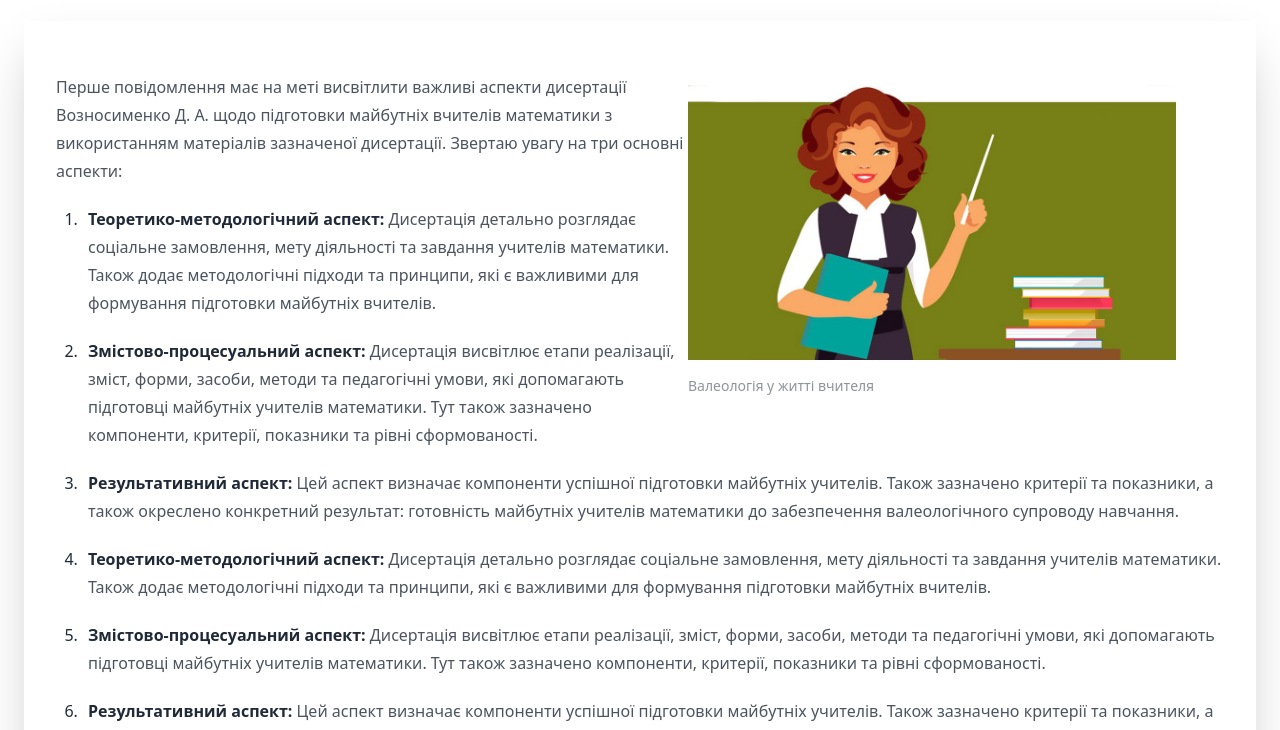
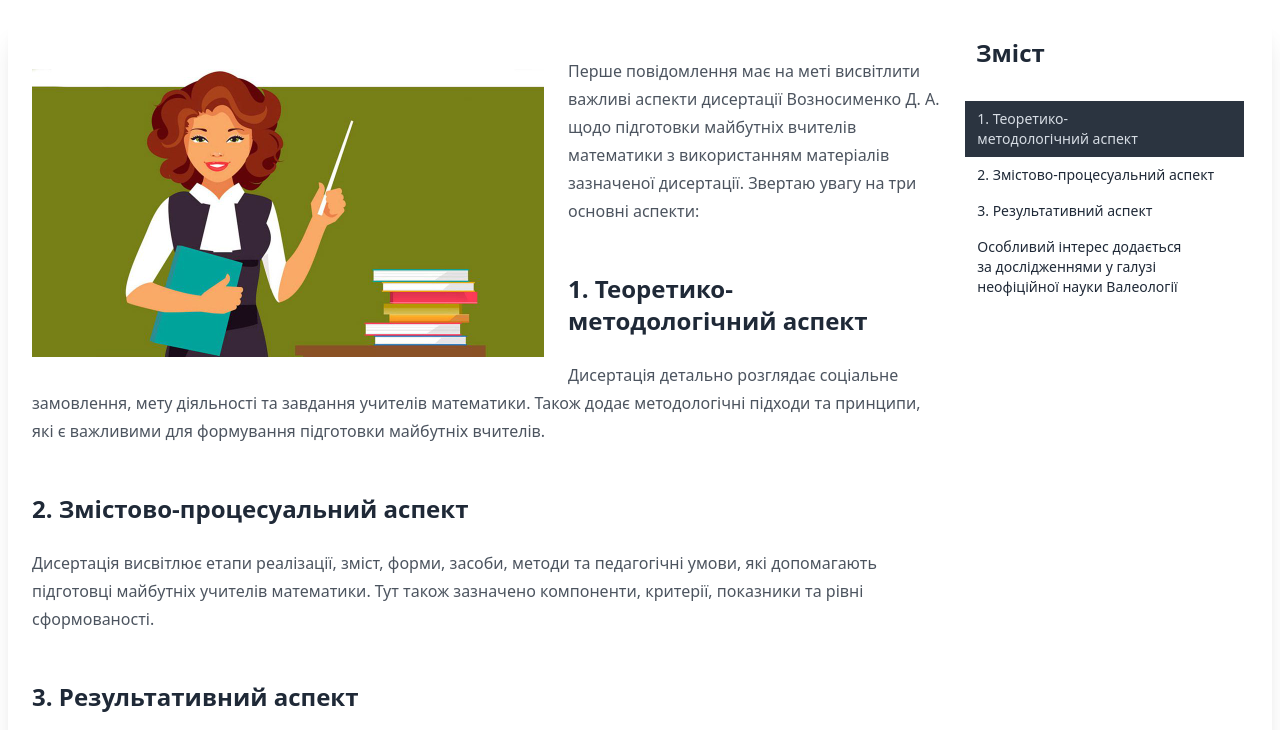
Before and after one commit to mnyorba/mnyorba.github.io, an Astro site: page /works/valeology-in-life-of-teacher in a window 1280 px wide. Shown: the part 211-941 px from the top of the page. Built offline with nearby package versions, Linux system fonts and the light colour scheme; Astro itself is replaced by a stand-in of ours.

Commit message:
[TASK] Add TOC for works

```diff
--- a/src/content/works/valeology-in-life-of-teacher.md
+++ b/src/content/works/valeology-in-life-of-teacher.md
@@ -14,17 +14,19 @@ tags:
 
 Перше повідомлення має на меті висвітлити важливі аспекти дисертації Возносименко Д. А. щодо підготовки майбутніх вчителів математики з використанням матеріалів зазначеної дисертації. Звертаю увагу на три основні аспекти:
 
-1. **Теоретико-методологічний аспект:** Дисертація детально розглядає соціальне замовлення, мету діяльності та завдання учителів математики. Також додає методологічні підходи та принципи, які є важливими для формування підготовки майбутніх вчителів.
+## 1. Теоретико-методологічний аспект
 
-2. **Змістово-процесуальний аспект:** Дисертація висвітлює етапи реалізації, зміст, форми, засоби, методи та педагогічні умови, які допомагають підготовці майбутніх учителів математики. Тут також зазначено компоненти, критерії, показники та рівні сформованості.
+Дисертація детально розглядає соціальне замовлення, мету діяльності та завдання учителів математики. Також додає методологічні підходи та принципи, які є важливими для формування підготовки майбутніх вчителів.
 
-3. **Результативний аспект:** Цей аспект визначає компоненти успішної підготовки майбутніх учителів. Також зазначено критерії та показники, а також окреслено конкретний результат: готовність майбутніх учителів математики до забезпечення валеологічного супроводу навчання.
+## 2. Змістово-процесуальний аспект
 
-1. **Теоретико-методологічний аспект:** Дисертація детально розглядає соціальне замовлення, мету діяльності та завдання учителів математики. Також додає методологічні підходи та принципи, які є важливими для формування підготовки майбутніх вчителів.
+Дисертація висвітлює етапи реалізації, зміст, форми, засоби, методи та педагогічні умови, які допомагають підготовці майбутніх учителів математики. Тут також зазначено компоненти, критерії, показники та рівні сформованості.
 
-2. **Змістово-процесуальний аспект:** Дисертація висвітлює етапи реалізації, зміст, форми, засоби, методи та педагогічні умови, які допомагають підготовці майбутніх учителів математики. Тут також зазначено компоненти, критерії, показники та рівні сформованості.
+## 3. Результативний аспект
 
-3. **Результативний аспект:** Цей аспект визначає компоненти успішної підготовки майбутніх учителів. Також зазначено критерії та показники, а також окреслено конкретний результат: готовність майбутніх учителів математики до забезпечення валеологічного супроводу навчання.
+Цей аспект визначає компоненти успішної підготовки майбутніх учителів. Також зазначено критерії та показники, а також окреслено конкретний результат: готовність майбутніх учителів математики до забезпечення валеологічного супроводу навчання.
 
-***Особливий інтерес додається за дослідженнями у галузі неофіційної науки Валеології:*** Дисертація привертає увагу через свої дослідження у цій області. Вперше визначено, теоретично обґрунтовано та експериментально перевірено педагогічні умови, спрямовані на ефективну підготовку майбутніх учителів математики до валеологічного супроводу навчання. Важливо відзначити такі досягнення, як формування позитивної мотивації, оновлення фахової підготовки та розробка моделі, яка охоплює різні аспекти підготовки майбутніх учителів математики.
+## Особливий інтерес додається за дослідженнями у галузі неофіційної науки Валеології
+
+Дисертація привертає увагу через свої дослідження у цій області. Вперше визначено, теоретично обґрунтовано та експериментально перевірено педагогічні умови, спрямовані на ефективну підготовку майбутніх учителів математики до валеологічного супроводу навчання. Важливо відзначити такі досягнення, як формування позитивної мотивації, оновлення фахової підготовки та розробка моделі, яка охоплює різні аспекти підготовки майбутніх учителів математики.
 Таким чином, дисертація Возносименко Д. А. привносить новітні підходи та значущий внесок у галузь підготовки вчителів математики, особливо в контексті валеологічного супроводу.
--- a/src/pages/works/[...slug].astro
+++ b/src/pages/works/[...slug].astro
@@ -4,6 +4,7 @@ import { type CollectionEntry, getCollection } from "astro:content";
 
 // Layout Imports
 import BaseLayout from "../../layouts/BaseLayout.astro";
+import TableOfContents from "../../components/TableOfContents.astro";
 
 interface Props {
 	entry: CollectionEntry<"works">;
@@ -21,40 +22,36 @@ export async function getStaticPaths() {
 }
 
 const { entry } = Astro.props;
-const { Content } = await entry.render();
+const { Content, headings } = await entry.render();
 ---
 
 <BaseLayout title={entry.data.title} description={entry.data.description}>
+	<article id="toc-text" class="container mx-auto">
 		<h2>{entry.data.title}</h2>
-	<main class="wrapper">
-		<div class="mx-4 shadow-2xl p-8">
+		<div class="shadow-xl p-4">
+			<div class="grid grid-cols-12">
 				<div
-				class="float-right pr-6 prose-figure:image-full prose-figure:mr-6"
+					class="col-start-1 col-end-13 md:col-end-8 lg:col-end-9 xl:col-end-10 order-2 md:order-1 px-2"
 				>
+					<div class="float-left mr-6">
 						<div
 							class="relative aspect-w-4 aspect-h-5 sm:aspect-w-16 sm:aspect-h-9 w-full sm:w-72 lg:w-[32rem]"
 						>
 							{
 								entry.data.img && (
-							<>
-								<figure>
 									<img
 										src={entry.data.img}
 										alt={entry.data.img_alt || ""}
-										class="float-start mb-4"
+										class="float-start"
 									/>
-									<figcaption>
-										{entry.data.img_figcaption || ""}
-									</figcaption>
-								</figure>
-							</>
 								)
 							}
 						</div>
 					</div>
-			<div>
 					<Content />
 				</div>
+				<TableOfContents headings={headings} />
 			</div>
-	</main>
+		</div>
+	</article>
 </BaseLayout>
```
Lines whose indentation alone changed are shown as unchanged.
